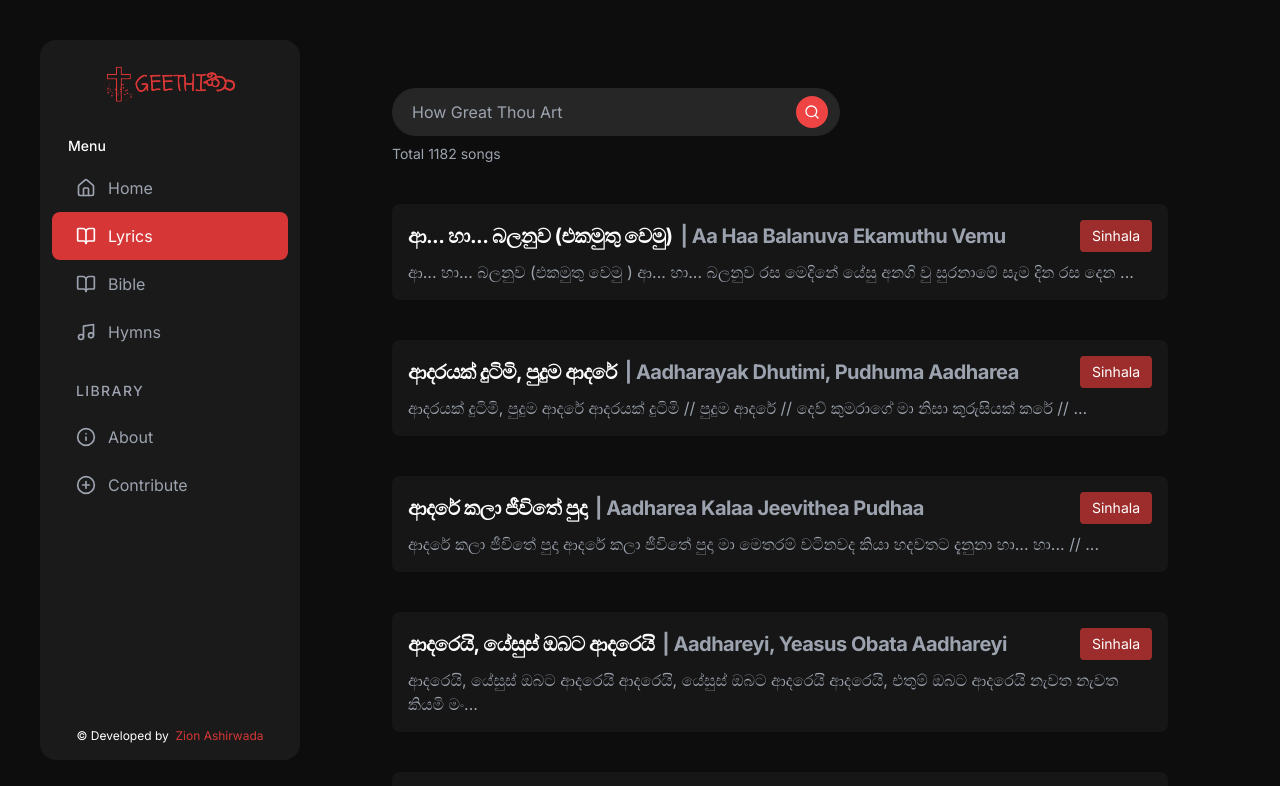
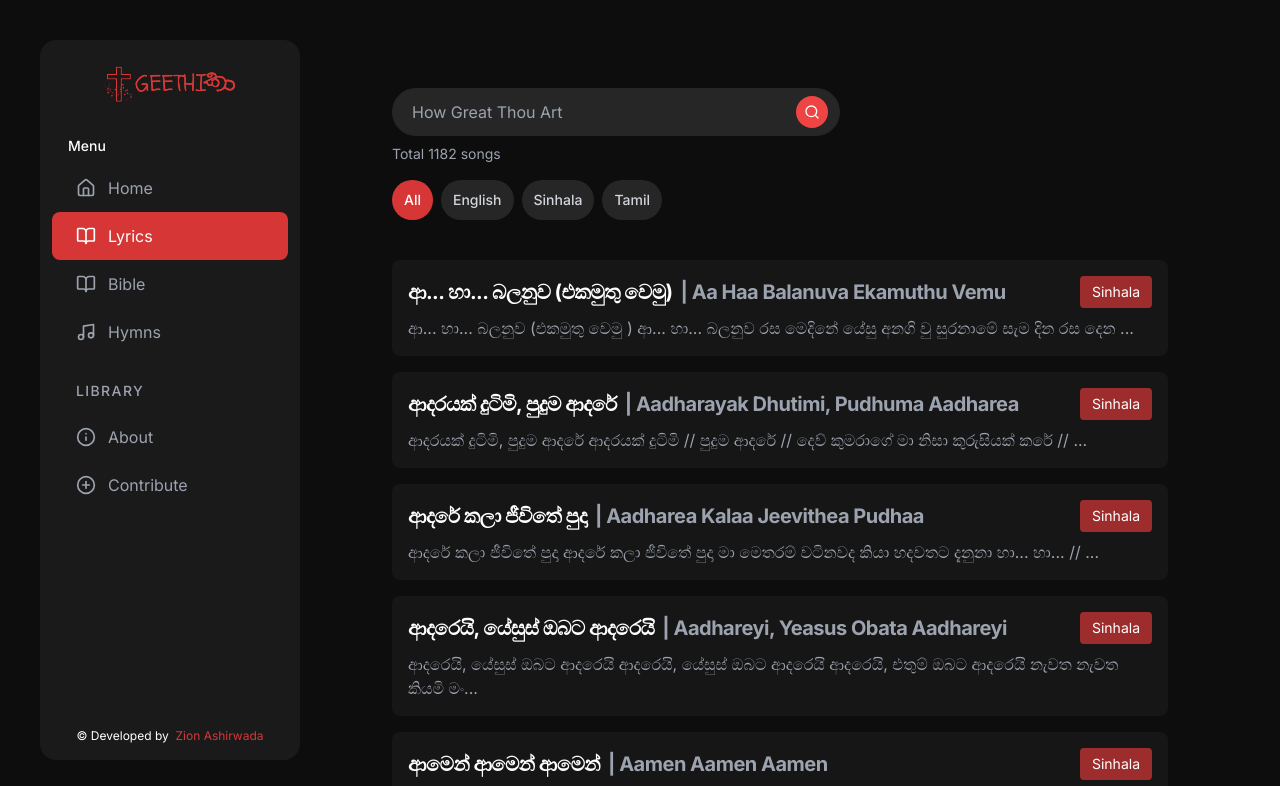
Before and after one commit to zionashirwada/Geethika, a Next.js app: page /lyrics in a window 1280 px wide. Shown: the top 786 px of the page. Built offline with nearby package versions, Linux system fonts and the light colour scheme.

Commit message:
add language filter

```diff
--- a/app/lyrics/page.tsx
+++ b/app/lyrics/page.tsx
@@ -19,6 +19,7 @@ export default function LyricsPage() {
   const [searchQuery, setSearchQuery] = useState('');
   const [scoredSongs, setScoredSongs] = useState<ScoredSong[]>([]);
   const [filteredSongs, setFilteredSongs] = useState<Song[]>(getAllSongs());
+  const [selectedLanguage, setSelectedLanguage] = useState('All'); // { changed code }
 
   // Pagination state
   const [currentPage, setCurrentPage] = useState(1);
@@ -42,81 +43,66 @@ export default function LyricsPage() {
 
   // Search filtering effect
   useEffect(() => {
+    const allSongs = getAllSongs();
+    // Filter songs by language selection (if not 'All')
+    const filterByLanguage = (songs: Song[]) =>
+      selectedLanguage === 'All' ? songs : songs.filter(song => song.Language === selectedLanguage);
+
     if (!debouncedQuery.trim()) {
+      const songs = filterByLanguage(allSongs);
       setScoredSongs([]);
-      setFilteredSongs(getAllSongs());
-      setTotalSongs(getAllSongs().length);
+      setFilteredSongs(songs);
+      setTotalSongs(songs.length);
       return;
     }
 
     const searchString = debouncedQuery.toLowerCase();
-
-    // Score and filter songs based on relevance
-    const scored: ScoredSong[] = getAllSongs().map(song => {
+    const scored: ScoredSong[] = allSongs
+      .filter(song => selectedLanguage === 'All' || song.Language === selectedLanguage) // language filter added for search
+      .map(song => {
         const displayName = song.Display_Name.toLowerCase();
         const searchName = song.Search_Name?.toLowerCase() || '';
         const content = song.Content.toLowerCase();
         const englishText = (song as any).English_Text?.toLowerCase() || '';
-
         let score = 0;
-
-      // Exact match in Display_Name gets highest score
         if (displayName === searchString) {
           score += 100;
-      }
-      // Display_Name starts with search string
-      else if (displayName.startsWith(searchString)) {
+        } else if (displayName.startsWith(searchString)) {
           score += 50;
-      }
-      // Display_Name contains search string
-      else if (displayName.includes(searchString)) {
+        } else if (displayName.includes(searchString)) {
           score += 25;
         }
-
-      // Search_Name exact match or contains
         if (searchName === searchString) {
           score += 75;
         } else if (searchName.includes(searchString)) {
           score += 20;
         }
-
-      // Content has exact phrase match
         if (content.includes(searchString)) {
           score += 15;
         }
-
-      // English_Text has exact phrase match
         if (englishText.includes(searchString)) {
           score += 15;
         }
-
-      // Check for partial word matches if no exact matches
         if (score === 0) {
           const words = searchString.split(/\s+/);
           for (const word of words) {
-          if (word.length < 2) continue; // Skip very short words
-
+            if (word.length < 2) continue;
             if (displayName.includes(word)) score += 10;
             if (searchName.includes(word)) score += 8;
             if (content.includes(word)) score += 5;
             if (englishText.includes(word)) score += 5;
           }
         }
+        return { ...song, score };
+      })
+      .filter(song => song.score > 0);
 
-      return {
-        ...song,
-        score
-      };
-    }).filter(song => song.score > 0);
-
-    // Sort by score (highest first)
     scored.sort((a, b) => b.score - a.score);
-
     setScoredSongs(scored);
     setFilteredSongs(scored);
     setTotalSongs(scored.length);
-    setCurrentPage(1); // Reset to first page on new search
-  }, [debouncedQuery]);
+    setCurrentPage(1); // Reset to first page on filter change
+  }, [debouncedQuery, selectedLanguage]); // { changed code: added selectedLanguage dependency }
 
   // Pagination effect
   useEffect(() => {
@@ -167,9 +153,32 @@ export default function LyricsPage() {
                 : `Total ${totalSongs} song${totalSongs !== 1 ? 's' : ''}`}
             </div>
           </div>
+          {/* New Language Filter Pills */}
+          <div className="language-filter flex space-x-2 mt-4">
+            <Button
+              onClick={() => setSelectedLanguage('All')}
+              className={`px-3 py-1 rounded-full ${selectedLanguage === 'All' ? 'bg-[#d63736] text-white' : 'bg-[#262626] text-gray-300'}`}>
+              All
+            </Button>
+            <Button
+              onClick={() => setSelectedLanguage('English')}
+              className={`px-3 py-1 rounded-full ${selectedLanguage === 'English' ? 'bg-[#d63736] text-white' : 'bg-[#262626] text-gray-300'}`}>
+              English
+            </Button>
+            <Button
+              onClick={() => setSelectedLanguage('Sinhala')}
+              className={`px-3 py-1 rounded-full ${selectedLanguage === 'Sinhala' ? 'bg-[#d63736] text-white' : 'bg-[#262626] text-gray-300'}`}>
+              Sinhala
+            </Button>
+            <Button
+              onClick={() => setSelectedLanguage('Tamil')}
+              className={`px-3 py-1 rounded-full ${selectedLanguage === 'Tamil' ? 'bg-[#d63736] text-white' : 'bg-[#262626] text-gray-300'}`}>
+              Tamil
+            </Button>
+          </div>
         </div>
 
-        <div className="song-list space-y-6">
+        <div className="song-list">
           {displayedSongs.length > 0 ? (
             displayedSongs.map((song) => (
               <div
```
Also changed, not shown: data/songs.json. Lines whose indentation alone changed are shown as unchanged.
